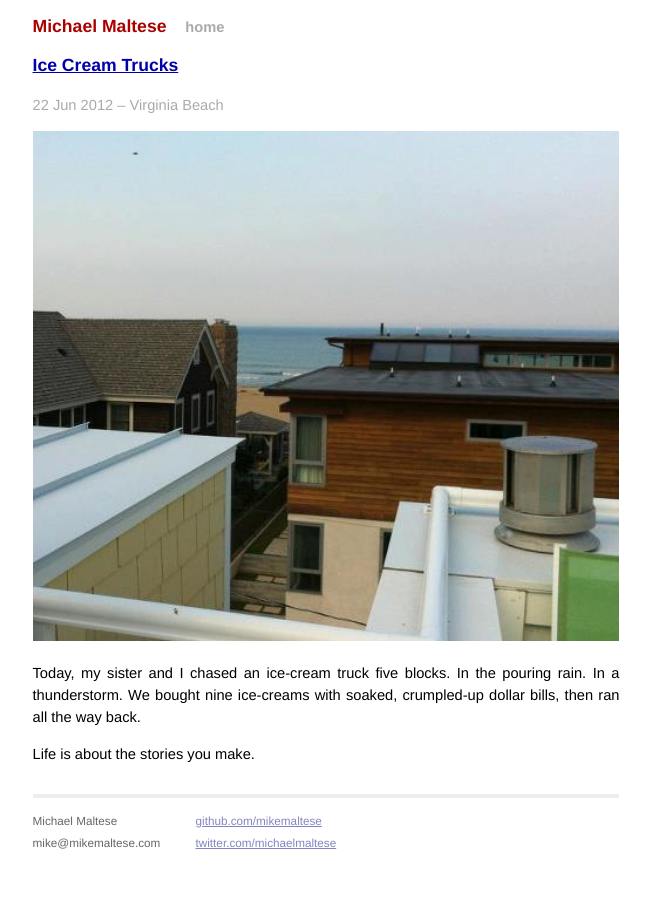
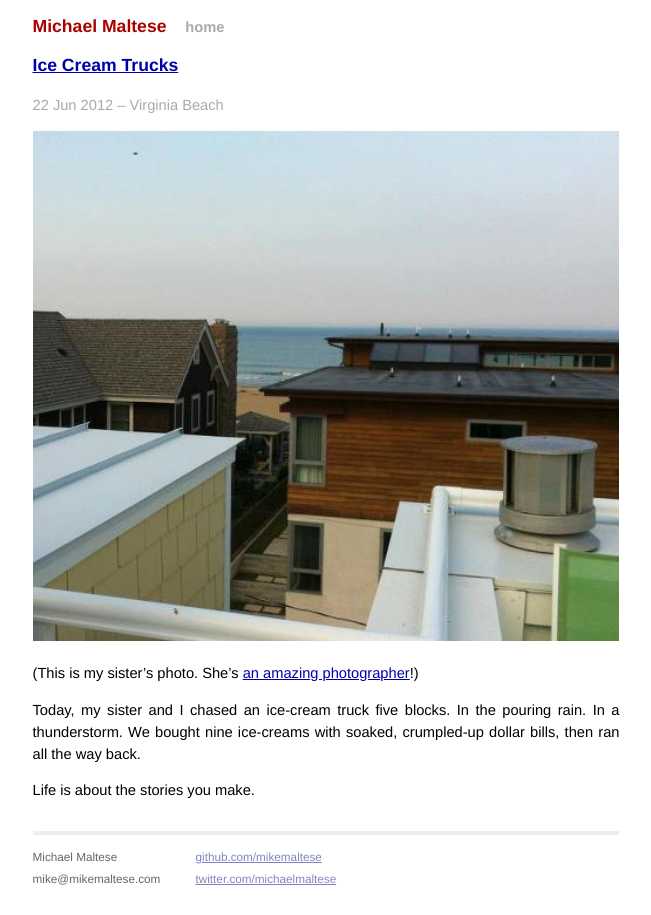
Before and after one commit to ligfx/michaelmaltese.github.io, a Jekyll site: the page built from _posts/2012-06-22-ice-cream-trucks.md, in a window 1280 px wide. Shown: the whole page, without its empty margins (314-965 px from the left). Built offline with Jekyll 4.4.1, drawn with Linux system fonts in a browser that asks for light colours; Markdown is read by kramdown in place of the engine named in the settings.

Commit message:
proper credit

```diff
--- a/_posts/2012-06-22-ice-cream-trucks.md
+++ b/_posts/2012-06-22-ice-cream-trucks.md
@@ -6,6 +6,8 @@ meta: Virginia Beach
 
 ![](/images/virginia-beach.jpg)
 
+(This is my sister's photo. She's [an amazing photographer](https://www.facebook.com/pages/Margaret-Maltese-Photography/264915376899676)!)
+
 Today, my sister and I chased an ice-cream truck five blocks. In the pouring rain. In a thunderstorm. We bought nine ice-creams with soaked, crumpled-up dollar bills, then ran all the way back.
 
 Life is about the stories you make.
```
